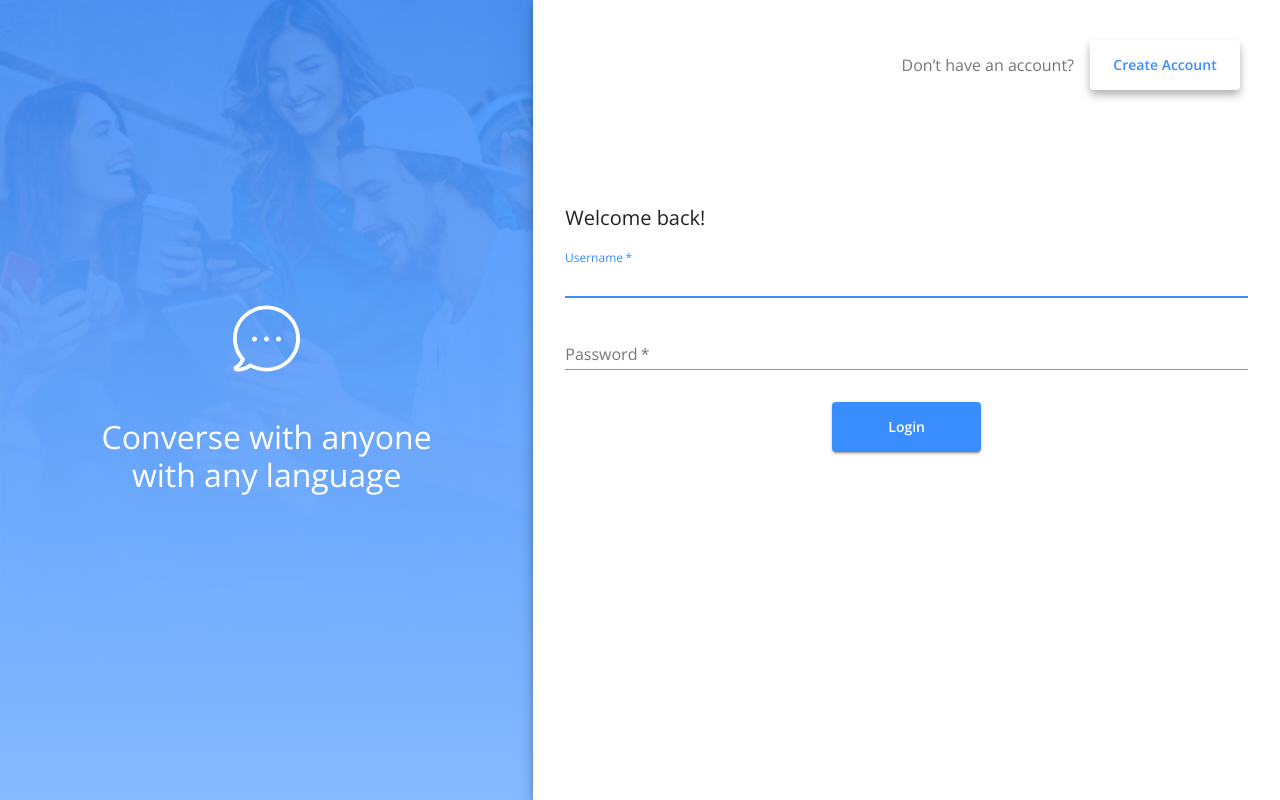
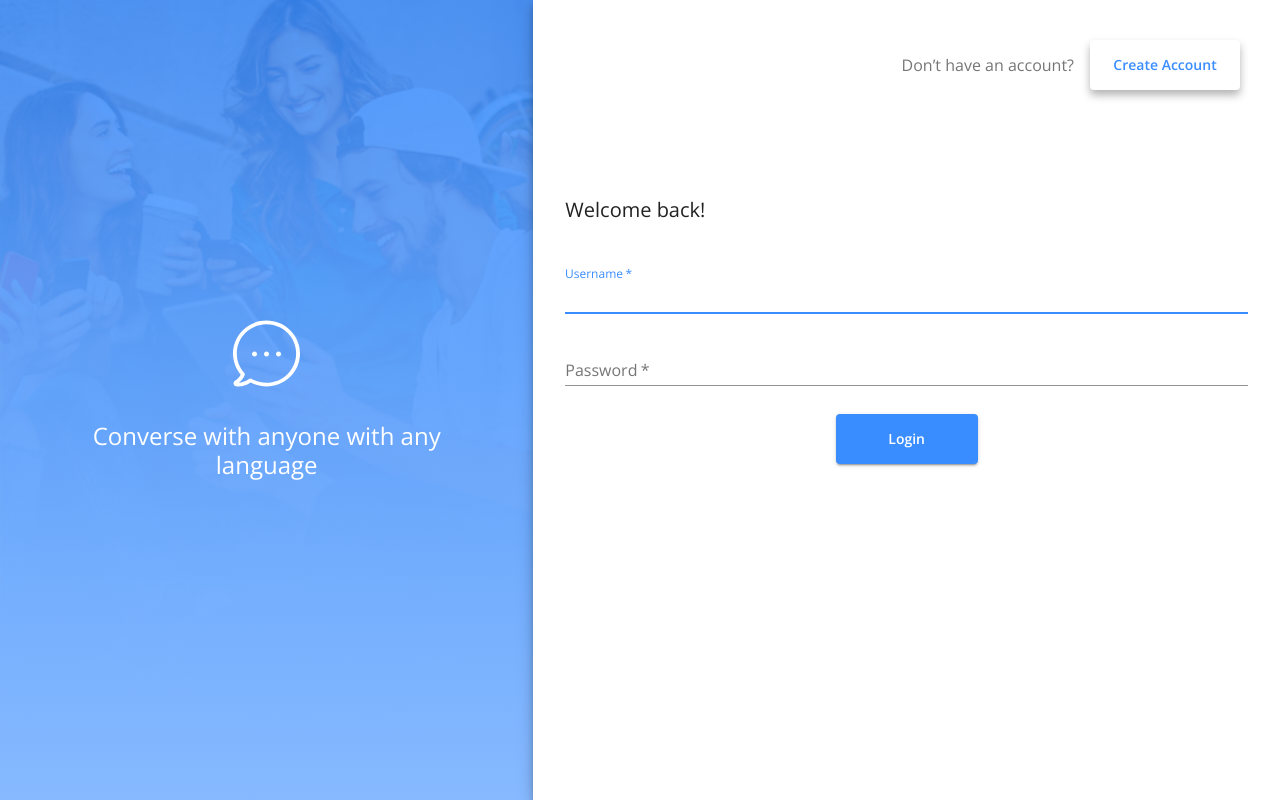
Before and after one commit to belsman/web-messenger, a React (Create React App) app in the folder client/: page /login in a window 1280 px wide. Built offline with nearby package versions, Linux system fonts and the light colour scheme; no server answers.

Commit message:
Refactor makeStyles

```diff
--- a/client/src/AuthPage.js
+++ b/client/src/AuthPage.js
@@ -21,6 +21,7 @@ const useStyles = makeStyles((theme) => ({
   },
   image: {
     background: '#3A8DFF',
+    margin: theme.spacing(0),
     backgroundImage: `linear-gradient(to bottom, rgba(58,141,255, 0.85), rgba(134, 185, 255)), url(${bgImage})`,
     backgroundRepeat: 'no-repeat',
     backgroundSize: 'cover',
@@ -40,14 +41,15 @@ const useStyles = makeStyles((theme) => ({
   },
   form: {
     width: '100%', // Fix IE 11 issue.
-    marginTop: theme.spacing(1),
+    marginTop: theme.spacing(0),
     paddingLeft: '2rem',
     paddingRight: '2rem',
   },
   submit: {
-    padding: '0.8rem 3.5rem',
+    padding: '0.8rem 3.3rem',
     backgroundColor: '#3A8DFF',
     color: '#fff',
+    marginTop: '0.5rem',
   },
   accountType: {
     display: 'flex',
@@ -64,7 +66,7 @@ const useStyles = makeStyles((theme) => ({
     height: 50,
   },
   heroText: {
-    fontSize: '2rem',
+    fontSize: '1.5rem',
     width: '75%',
     margin: 'auto',
     color: '#fff',
@@ -78,16 +80,6 @@ const useStyles = makeStyles((theme) => ({
     backgroundColor: '#3A8DFF',
     borderRadius: '50%'
   },
-  bgCaption: {
-    position: 'relative',
-    top: '-7%',
-    "@media (max-width: 760px)": {
-      display: 'none',
-      position: 'absolute',
-      top: '-30%'
-    }
-  }
-
 }));
 
 const AuthPage = (props) => {
@@ -127,7 +119,7 @@ const AuthPage = (props) => {
               <Typography align="left" variant="h6">{props.formHeader}</Typography>
             </Box>
             {props.children}
-            <Box mt={3} align="center">
+            <Box align="center">
               <Button
                 type="submit"
                 variant="contained"
--- a/client/src/Login.js
+++ b/client/src/Login.js
@@ -2,11 +2,23 @@ import React from "react";
 import { Redirect } from "react-router-dom";
 import { connect } from "react-redux";
 import { TextField } from "@material-ui/core";
+import { makeStyles } from '@material-ui/styles';
 import AuthPage from "./AuthPage";
 import { login } from "./store/utils/thunkCreators";
 
+const useStyles = makeStyles((theme) => ({
+  textField: {
+    marginTop: 40,
+  },
+  mb: {
+    marginBottom: 20,
+  },
+}));
+
 const Login = (props) => {
   const { user, login } = props;
+
+  const classes = useStyles();
 
   const handleLogin = async (event) => {
     event.preventDefault();
@@ -30,6 +42,7 @@ const Login = (props) => {
         name="username"
         autoComplete="username"
         autoFocus
+        className={classes.textField}
       />
 
       <TextField
@@ -41,6 +54,7 @@ const Login = (props) => {
         type="password"
         id="password"
         autoComplete="current-password"
+        className={classes.mb}
       />
     </>
   );
```
